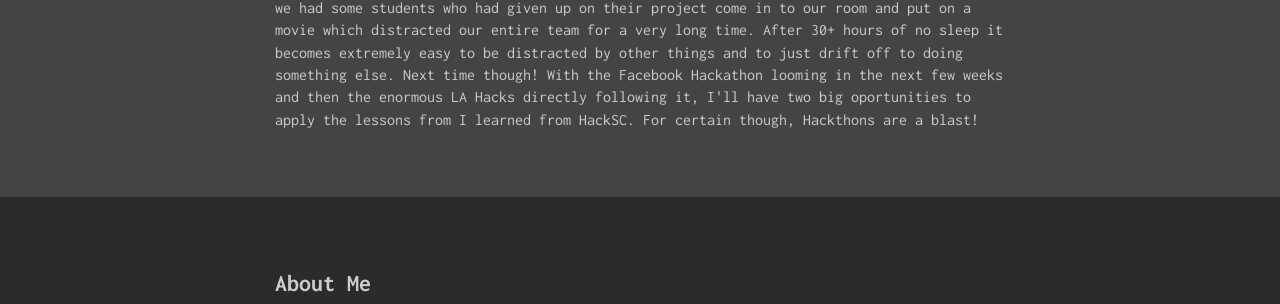
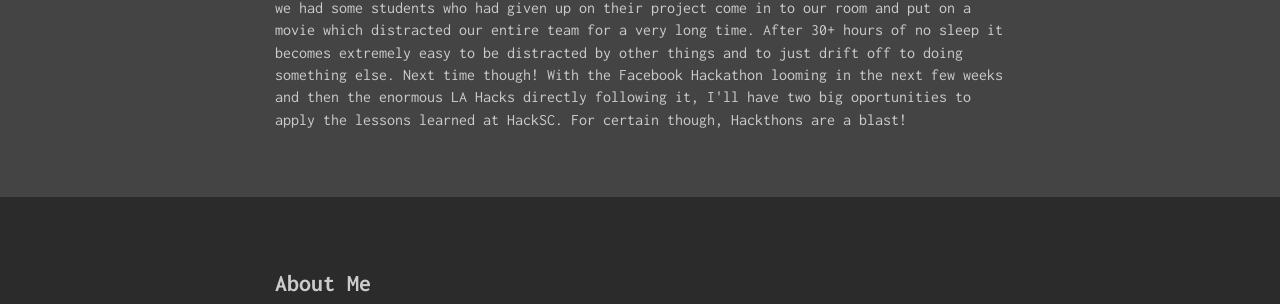
Before and after one commit to CaryAndo/caryando.github.io, a Jekyll site: the page built from _posts/2014-03-26-HackSC-2014.markdown, in a window 1280 px wide. Shown: the part 781-1085 px from the top of the page. Built offline with Jekyll 4.4.1, drawn with Linux system fonts in a browser that asks for light colours; Markdown is read by kramdown in place of the engine named in the settings; some of the changed text lies outside the part shown.

Commit message:
fix typo

```diff
--- a/_posts/2014-03-26-HackSC-2014.markdown
+++ b/_posts/2014-03-26-HackSC-2014.markdown
@@ -7,4 +7,4 @@ categories: etcaetera software
 
 <p>So HackSC was extremely fun. Following HackPoly I was so ready to participate in another Hackathon. I ended up meeting a whole new group of students from Cal Poly and we all carpooled out to Los Angeles together. We arrived way too early and spent a while at the USC cafeteria just hanging out and brainstorming ideas for our project. We eventually all agreed on the idea of making a legalese translator web app coupled with an Android app. Over the course of the two days we spent hacking it was so obvious that something was amiss with the planning of the event. Everything - including the food - was late or off-schedule and we were shuffled all over the campus to different classrooms. For me, this made writing code and staying concentrated more difficult to do. However we did end up getting some fairly long stretches of time to code, and I learned that the budget for the entire event had been slashed precipiotusly at the last minute. Bearing this in mind, I was pretty proud that we ended up producing a web app and an Android app that were able to communicate well. I'd say that the biggest problem I had with our project was the backend of the web app, wich was admittedly my job to take care of.</p>
 
-<p>We could have done much more with our idea, instead of simply replacing complicated legal words with common ones, we could have used natural language processing and tried to glean the true intent behind the words. This wouldn't have been excedingly difficult either since there are a number of great API's that exist to do natural language processing. I just didn't think about it until the end of the Hackathon, a mistake on my part, though next time I'll definitely think more deeply about what we can do. I do blame a little bit on the way that the event was organized however, since we all ended up in tiny little classrooms we had some students who had given up on their project come in to our room and put on a movie which distracted our entire team for a very long time. After 30+ hours of no sleep it becomes extremely easy to be distracted by other things and to just drift off to doing something else. Next time though! With the Facebook Hackathon looming in the next few weeks and then the enormous LA Hacks directly following it, I'll have two big oportunities to apply the lessons from I learned from HackSC. For certain though, Hackthons are a blast!</p>
+<p>We could have done much more with our idea, instead of simply replacing complicated legal words with common ones, we could have used natural language processing and tried to glean the true intent behind the words. This wouldn't have been excedingly difficult either since there are a number of great API's that exist to do natural language processing. I just didn't think about it until the end of the Hackathon, a mistake on my part, though next time I'll definitely think more deeply about what we can do. I do blame a little bit on the way that the event was organized however, since we all ended up in tiny little classrooms we had some students who had given up on their project come in to our room and put on a movie which distracted our entire team for a very long time. After 30+ hours of no sleep it becomes extremely easy to be distracted by other things and to just drift off to doing something else. Next time though! With the Facebook Hackathon looming in the next few weeks and then the enormous LA Hacks directly following it, I'll have two big oportunities to apply the lessons learned at HackSC. For certain though, Hackthons are a blast!</p>
```
